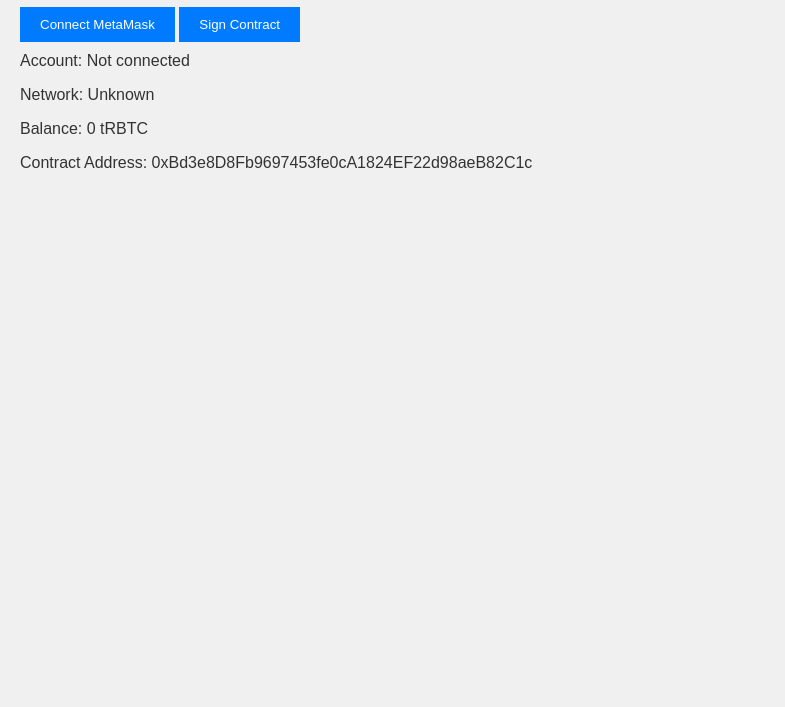
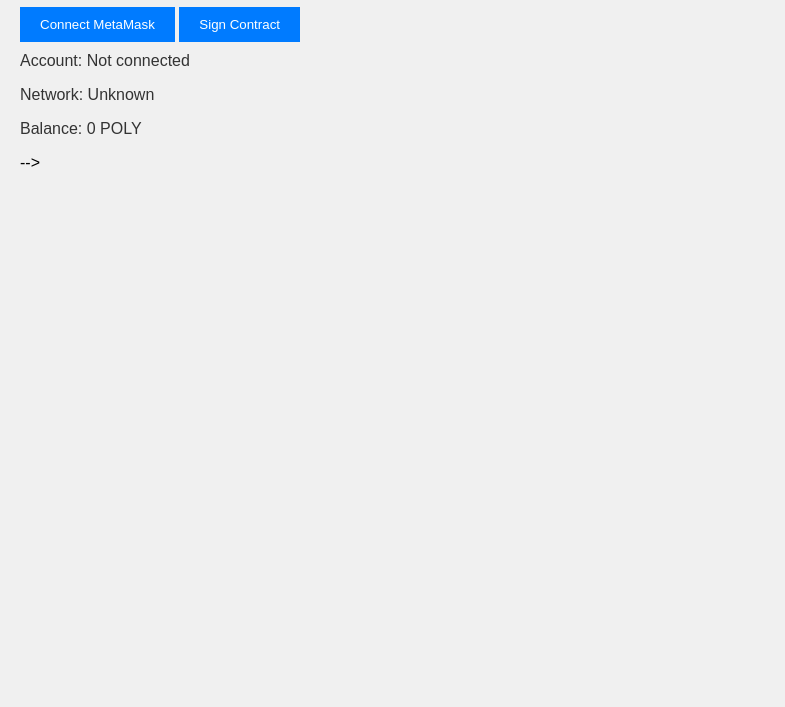
Before and after one commit to swswsw/gptcall1, a website: page public/signContract.html in a window 1280 px wide. Shown: the part 93-800 px from the top of the page, without its empty margins (0-785 px from the left). Drawn offline with Linux system fonts and the light colour scheme.

Commit message:
hide contract address on ui

```diff
--- a/public/sign.js
+++ b/public/sign.js
@@ -11,7 +11,7 @@ let contractBytecode = null;
 const contractAddress = '0xBd3e8D8Fb9697453fe0cA1824EF22d98aeB82C1c';  // Ensure this is the correct contract address
 let contractAddressNum = document.getElementById('contractAddress');
 
-contractAddressNum.textContent = 'Contract Address: ' + contractAddress;
+// contractAddressNum.textContent = 'Contract Address: ' + contractAddress;
 
 async function loadContractData() {
     try {
--- a/public/signContract.html
+++ b/public/signContract.html
@@ -15,8 +15,9 @@
     <button id="signButton">Sign Contract</button>
     <p id="account">Account: Not connected</p>
     <p id="network">Network: Unknown</p>
-    <p id="balance">Balance: 0 tRBTC</p>
-    <p id="contractAddress"></p>
+    <!-- <p id="balance">Balance: 0 tRBTC</p> -->
+    <p id="balance">Balance: 0 POLY</p> -->
+    <!-- <p id="contractAddress"></p> -->
   </div>
   <script type="module" src="/sign.js"></script>
 </body>
```
